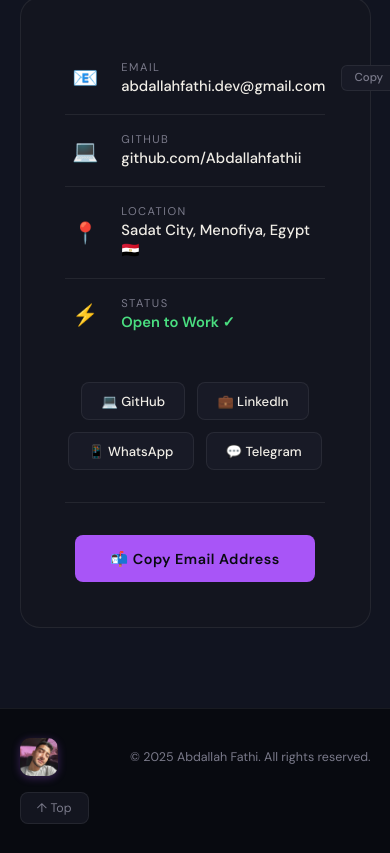
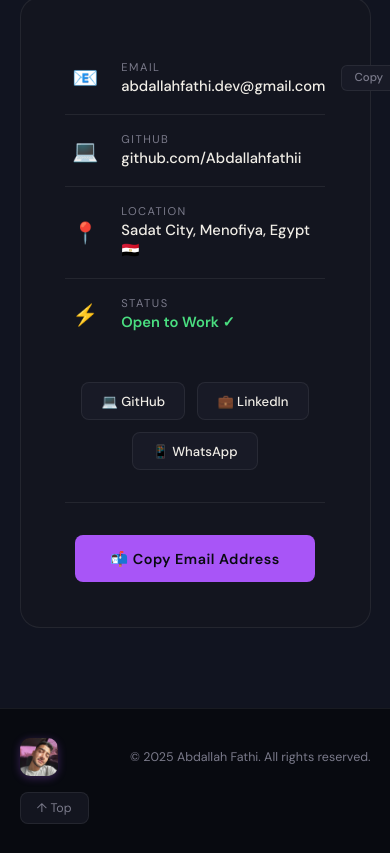
Before and after one commit to Abdallahfathii/portfolio, a React (Vite) app: page / in a window 390 px wide. Shown: the part 7837-8690 px from the top of the page. Built offline with nearby package versions, Linux system fonts and the light colour scheme; a web font is replaced by a local one.

Commit message:
Remove Telegram link from Contact component, keep WhatsApp with mobile/desktop detection

```diff
--- a/src/components/Contact.jsx
+++ b/src/components/Contact.jsx
@@ -114,45 +114,6 @@
                 className="social-link">
                 📱 WhatsApp
               </a>
-              <a href="https://t.me/01144532613"
-                 onClick={(e) => {
-                   // Check if it's likely a mobile browser
-                   const isMobile = /Android|webOS|iPhone|iPad|iPod|BlackBerry|IEMobile|Opera Mini/i.test(navigator.userAgent);
-                   if (isMobile) {
-                     // For mobile, let the t.me link handle opening the app
-                     return true;
-                   } else {
-                     // For desktop, try to open Telegram desktop app via custom protocol
-                     e.preventDefault();
-                     const telegramUsername = '01144532613';
-                     const telegramAppUrl = `tg://resolve?domain=${telegramUsername}`;
-                     const telegramWebUrl = `https://t.me/${telegramUsername}`;
-
-                     // Try to open the desktop app
-                     const telegramAppWindow = window.open(telegramAppUrl, '_blank');
-
-                     // If the window fails to open (popup blocked) or we can't detect, fallback to web after a short delay
-                     if (!telegramAppWindow || telegramAppWindow.closed || typeof telegramAppWindow.closed=='undefined') {
-                       // Likely blocked or not supported, go to web
-                       window.location.href = telegramWebUrl;
-                     } else {
-                       // Window opened successfully, but we need to check if it actually redirected to the app
-                       // Since we can't reliably detect, we'll set a timeout to redirect to web if the app doesn't respond
-                       setTimeout(() => {
-                         if (document.hidden || !telegramAppWindow) {
-                           // User likely didn't have the app, redirect to web
-                           window.location.href = telegramWebUrl;
-                         }
-                       }, 2500);
-                     }
-                     return false;
-                   }
-                 }}
-                 target="_blank"
-                 rel="noopener noreferrer"
-                 className="social-link">
-                 💬 Telegram
-               </a>
 
           </div>
           <div className="cta-bar">
```
